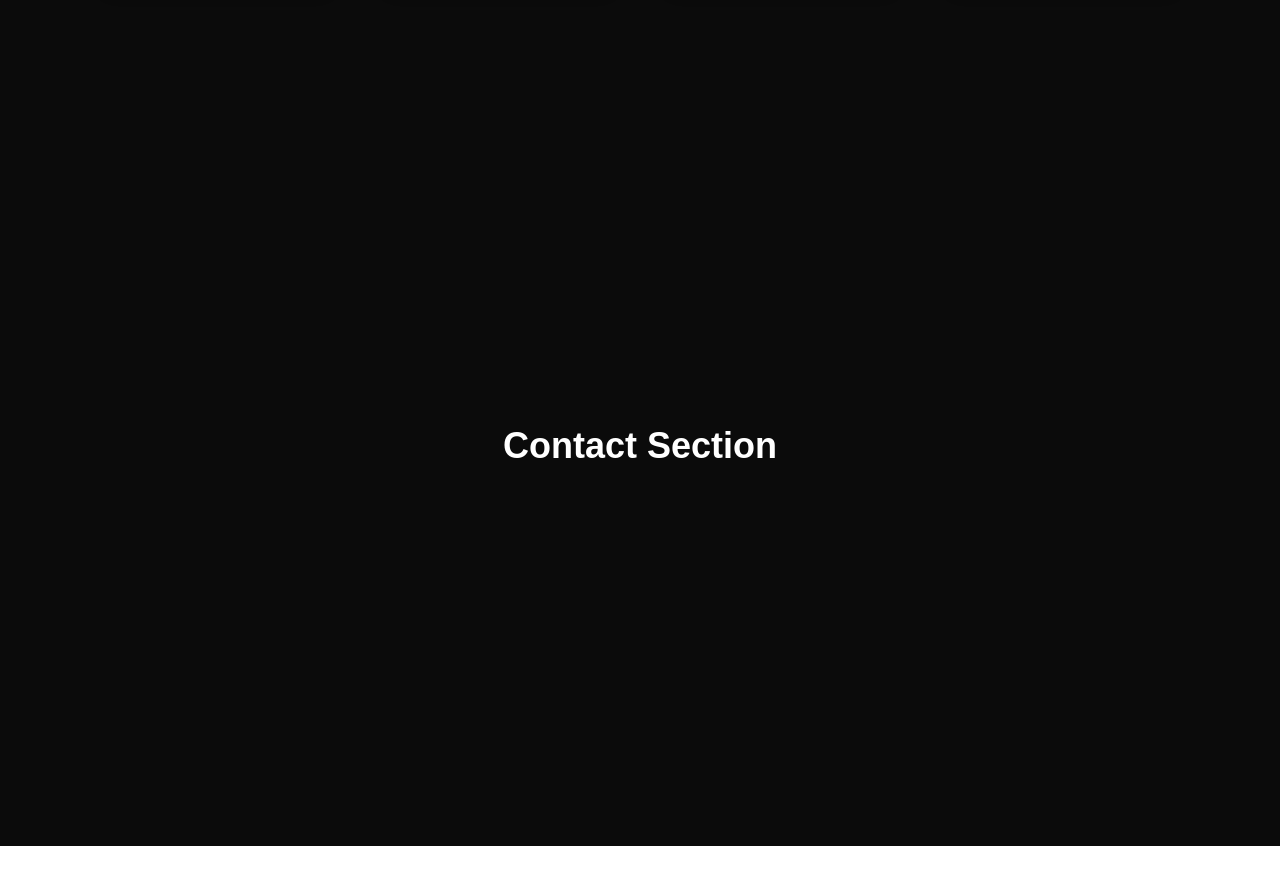
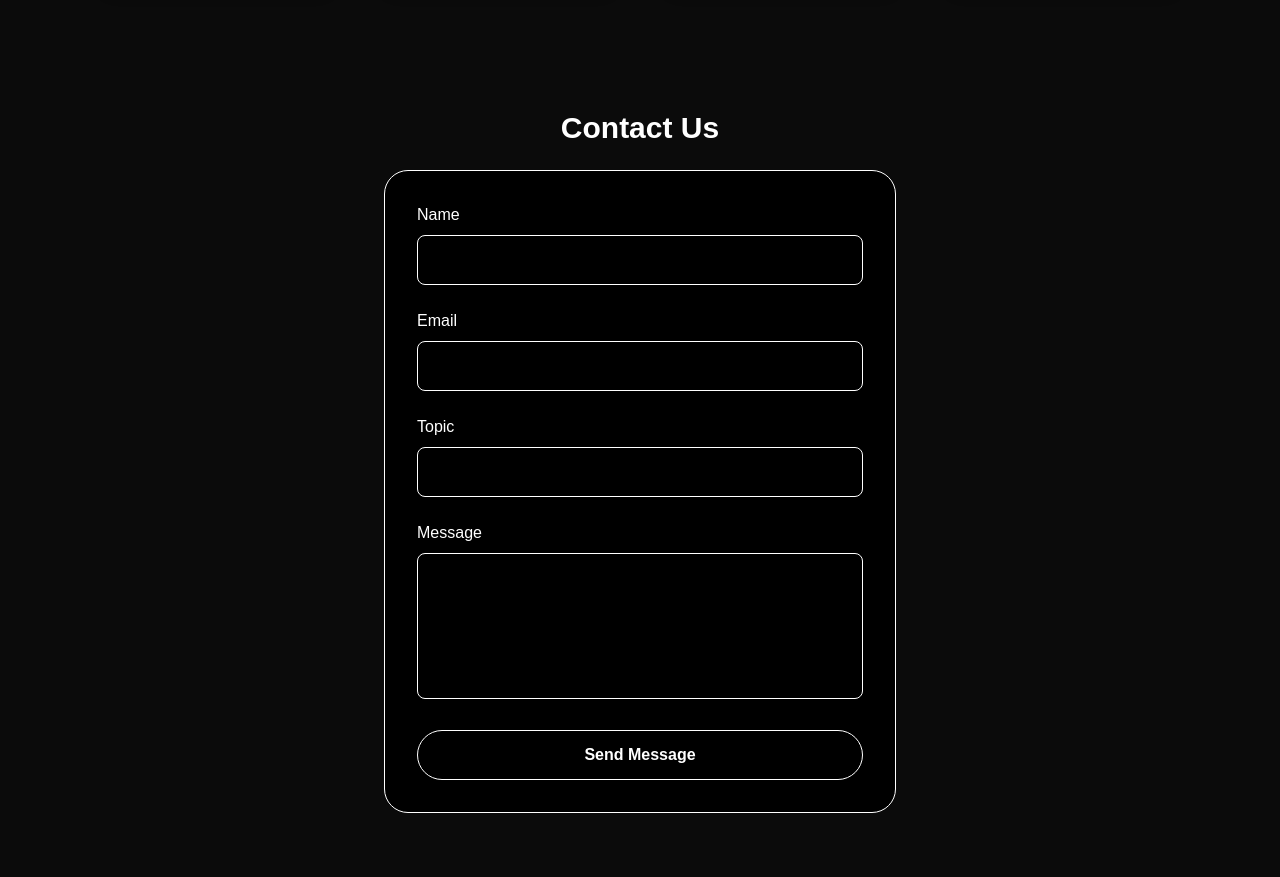
Before and after one commit to joshuakitong/box-studio, a React (Vite) app: page /#/ in a window 1280 px wide. Shown: the part 1502-2379 px from the top of the page. Before the commit the page ends 2348 px from the top, so only its background shows below. Built offline with nearby package versions, Linux system fonts and the light colour scheme.

Commit message:
feat: add contact section

```diff
--- a/src/sections/Contact.jsx
+++ b/src/sections/Contact.jsx
@@ -1,7 +1,120 @@
+import { useState } from "react";
+
 export default function Contact() {
+  const [showAlert, setShowAlert] = useState(false);
+  const [loading, setLoading] = useState(false);
+
+  const handleSubmit = async (e) => {
+    e.preventDefault();
+    setLoading(true);
+
+    const formData = new FormData(e.target);
+
+    try {
+      const res = await fetch("https://formsubmit.co/boxeightyfour@gmail.com", {
+        method: "POST",
+        body: formData,
+      });
+
+      if (res.ok) {
+        setShowAlert(true);
+        e.target.reset();
+      } else {
+        alert("Something went wrong. Please try again.");
+      }
+    } catch (err) {
+      alert("Error sending message.");
+    } finally {
+      setLoading(false);
+    }
+  };
+
   return (
-    <div className="flex items-center justify-center min-h-screen max-w-4xl mx-auto">
-      <h1 className="text-4xl font-bold">Contact Section</h1>
+    <div className="flex flex-col items-center justify-center min-h-screen px-6 py-16">
+      <h2 className="text-2xl sm:text-3xl font-bold text-center mb-6">
+        Contact Us
+      </h2>
+
+      {showAlert && (
+        <div className="mb-6 w-full max-w-lg p-4 rounded-lg border border-green-400 bg-green-100 text-green-700 text-center">
+          Your message has been sent successfully!
+        </div>
+      )}
+
+      <form
+        onSubmit={handleSubmit}
+        className="w-full max-w-lg bg-black text-white rounded-3xl p-8 border border-white focus:border-white outline-none transition"
+      >
+        <div className="mb-6">
+          <label htmlFor="name" className="block mb-2 font-medium">
+            Name
+          </label>
+          <input
+            type="text"
+            id="name"
+            name="name"
+            required
+            className="w-full px-4 py-3 rounded-lg bg-transparent border border-white focus:border-white outline-none transition"
+          />
+        </div>
+
+        <div className="mb-6">
+          <label htmlFor="email" className="block mb-2 font-medium">
+            Email
+          </label>
+          <input
+            type="email"
+            id="email"
+            name="email"
+            required
+            className="w-full px-4 py-3 rounded-lg bg-transparent border border-white focus:border-white outline-none transition"
+          />
+        </div>
+
+        <div className="mb-6">
+          <label htmlFor="topic" className="block mb-2 font-medium">
+            Topic
+          </label>
+          <input
+            type="text"
+            id="topic"
+            name="topic"
+            required
+            className="w-full px-4 py-3 rounded-lg bg-transparent border border-white focus:border-white outline-none transition"
+          />
+        </div>
+
+        <div className="mb-6">
+          <label htmlFor="message" className="block mb-2 font-medium">
+            Message
+          </label>
+          <textarea
+            id="message"
+            name="message"
+            rows="5"
+            required
+            className="w-full px-4 py-3 rounded-lg bg-transparent border border-white focus:border-white outline-none transition resize-none"
+          ></textarea>
+        </div>
+
+        <input type="hidden" name="_captcha" value="false" />
+
+        <button
+          type="submit"
+          disabled={loading}
+          className={`w-full px-6 py-3 rounded-full border border-white text-white font-semibold transition-colors duration-300 cursor-pointer flex items-center justify-center ${
+            loading
+              ? "opacity-70 hover:cursor-not-allowed"
+              : "hover:bg-white hover:text-black"
+          }`}
+        >
+          {loading ? (
+            <div className="h-6 w-6 border-2 border-t-transparent rounded-full animate-spin"></div>
+          ) : (
+            "Send Message"
+          )}
+        </button>
+      </form>
     </div>
   );
 }
```
